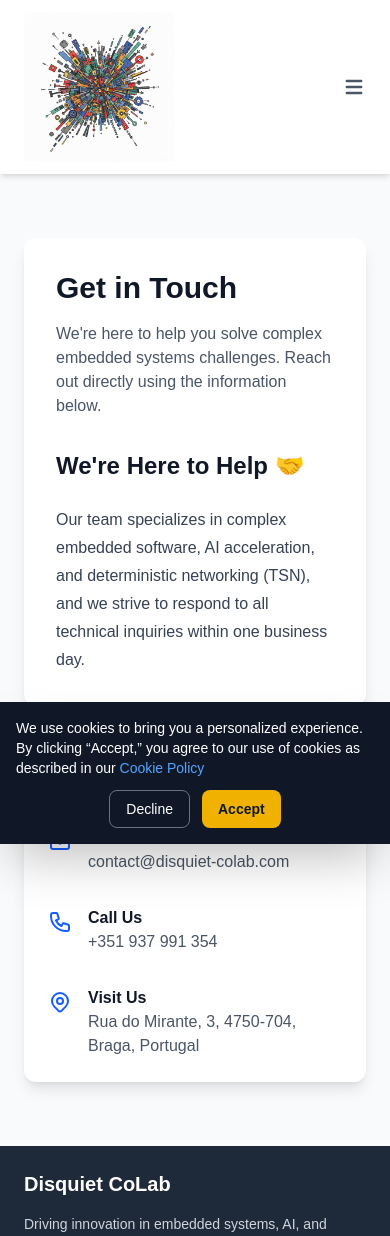
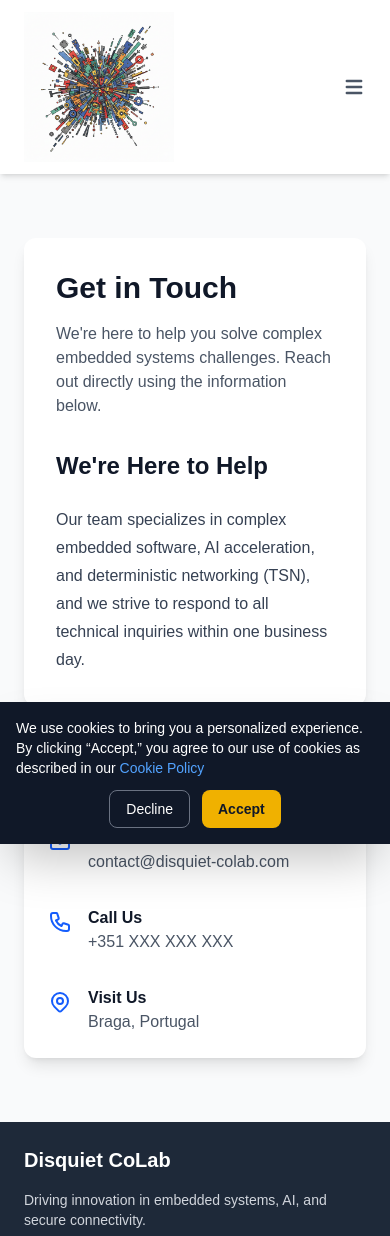
Before and after one commit to fabiorafaelcoutada/disquiet-colab-homepage, a Next.js app: page /contact in a window 390 px wide. Shown: the top 1236 px of the page. Built offline with nearby package versions, Linux system fonts and the light colour scheme.

Commit message:
Update `Contact` page to anonymize phone number, simplify address, and refine heading text.

```diff
--- a/src/app/contact/page.tsx
+++ b/src/app/contact/page.tsx
@@ -9,8 +9,8 @@ export default function ContactPage() {
         title: "Get in Touch",
         subtitle: "We're here to help you solve complex embedded systems challenges. Reach out directly using the information below.",
         email: "contact@disquiet-colab.com",
-        phone: "+351 937 991 354",
-        address: "Rua do Mirante, 3, 4750-704, Braga, Portugal",
+        phone: "+351 XXX XXX XXX",
+        address: "Braga, Portugal",
         introCopy: "Our team specializes in complex embedded software, AI acceleration, and deterministic networking (TSN), and we strive to respond to all technical inquiries within one business day."
     };
 
@@ -30,7 +30,7 @@ export default function ContactPage() {
 
                     {/* Render the introductory copy */}
                     <div className="prose dark:prose-invert max-w-none">
-                        <h2 className="text-2xl font-semibold dark:text-white">We're Here to Help 🤝</h2>
+                        <h2 className="text-2xl font-semibold dark:text-white">We're Here to Help</h2>
                         <p>{contactData.introCopy}</p>
                     </div>
                 </div>
```
